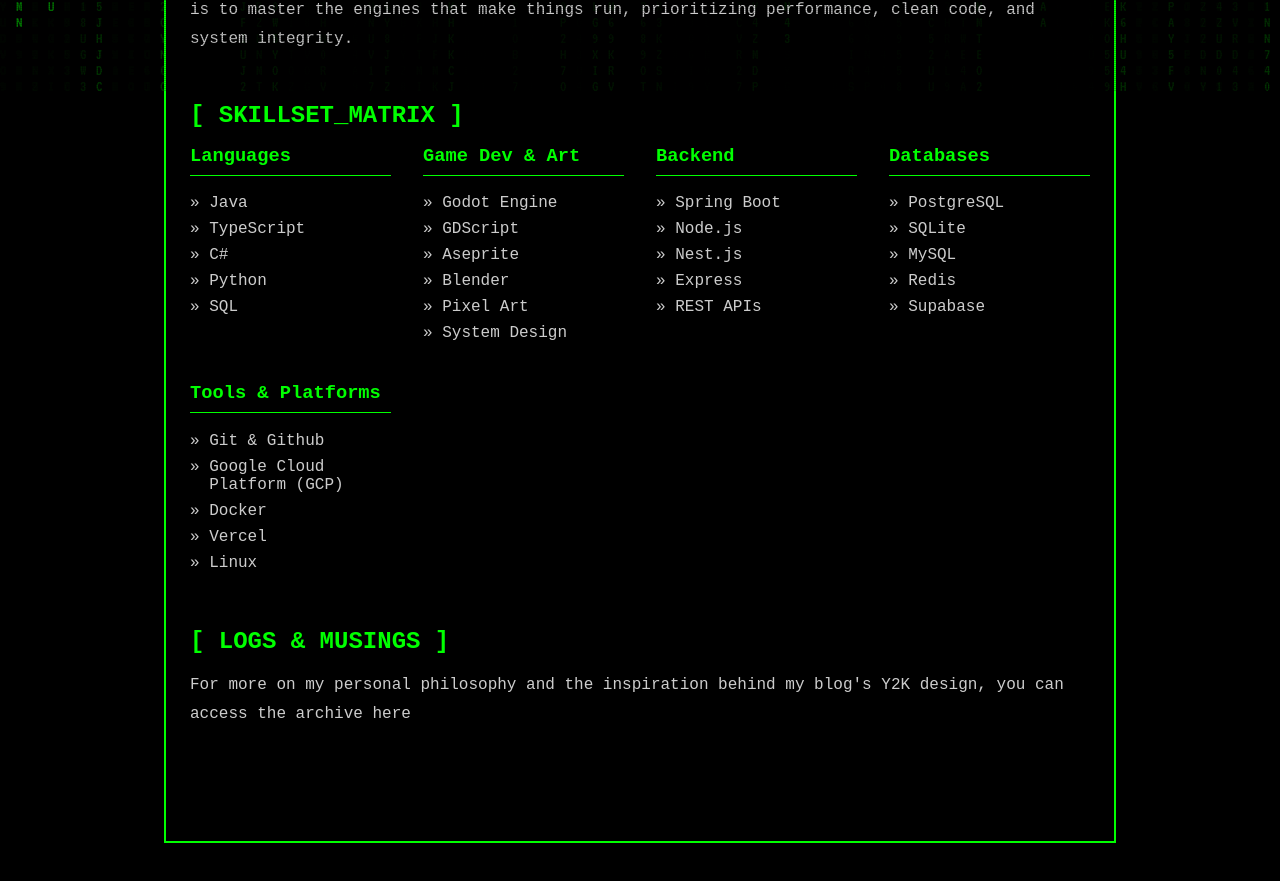
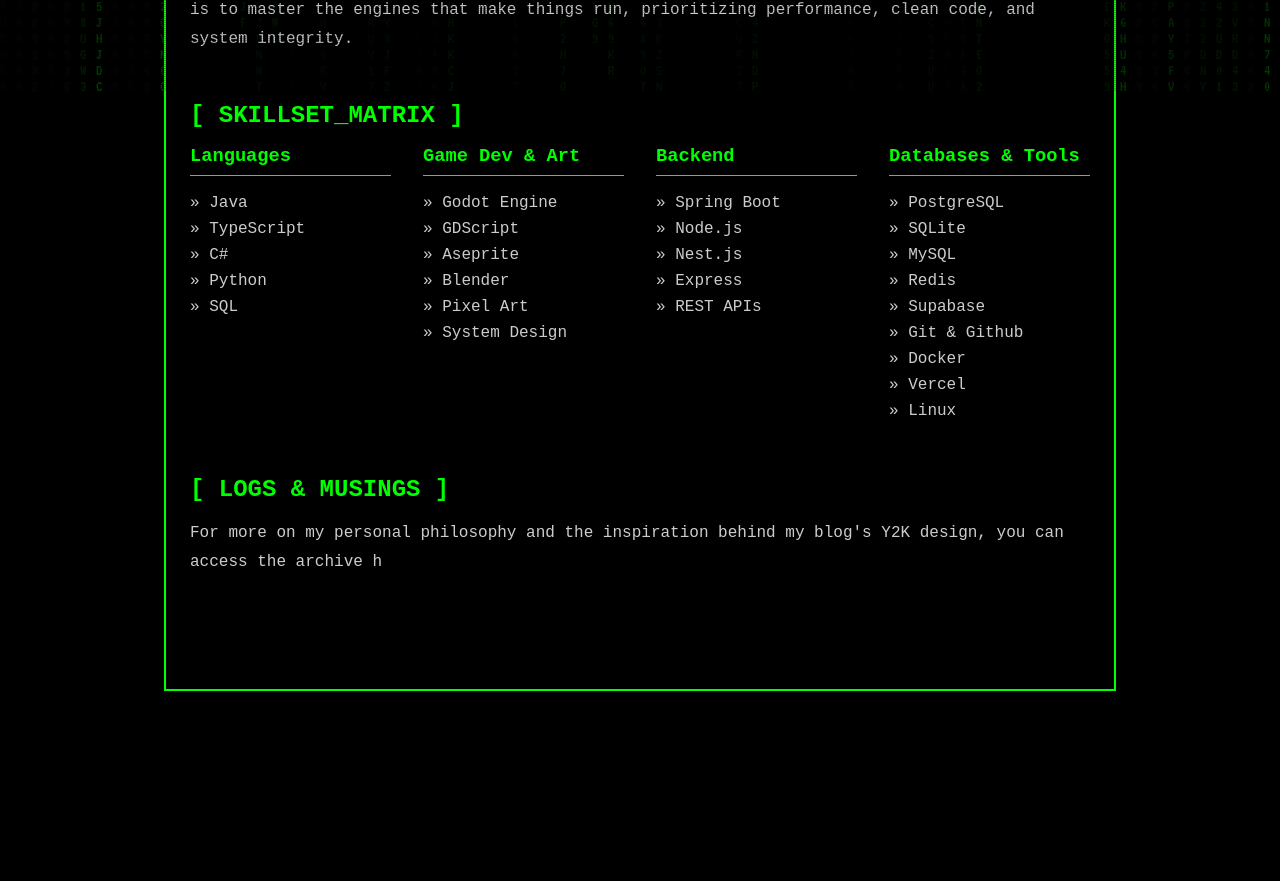
Before and after one commit to BrunoYDev/My-Portfolio, a Next.js app: page /about in a window 1280 px wide. Shown: the part 709-1590 px from the top of the page. After the commit the page ends 1464 px from the top, so only its background shows below. Built offline with nearby package versions, Linux system fonts and the light colour scheme.

Commit message:
Change:: GridSkillList

```diff
--- a/src/app/about/page.tsx
+++ b/src/app/about/page.tsx
@@ -85,20 +85,14 @@
             </ul>
           </div>
           <div style={{ "--index": 8 } as React.CSSProperties}>
-            <h3>Databases</h3>
+            <h3>Databases & Tools</h3>
             <ul>
               <li>PostgreSQL</li>
               <li>SQLite</li>
               <li>MySQL</li>
               <li>Redis</li>
               <li>Supabase</li>
-            </ul>
-          </div>
-          <div style={{ "--index": 9 } as React.CSSProperties}>
-            <h3>Tools & Platforms</h3>
-            <ul>
               <li>Git & Github</li>
-              <li>Google Cloud Platform (GCP)</li>
               <li>Docker</li>
               <li>Vercel</li>
               <li>Linux</li>
```
